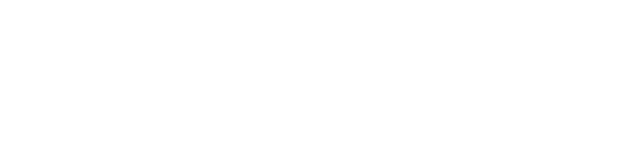
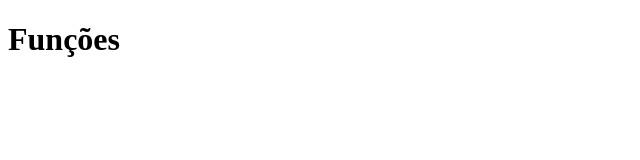
Before and after one commit to Paulohenrique1996/HTML-CSS-JS, a plain HTML site: page aula007/index.html in a window 1280 px wide. Shown: the whole page, without its empty margins (0-640 px from the left). Drawn offline with Linux system fonts and the light colour scheme.

Commit message:
update aula007

```diff
--- a/aula007/index.html
+++ b/aula007/index.html
@@ -4,9 +4,10 @@
     <meta charset="UTF-8">
     <meta http-equiv="X-UA-Compatible" content="IE=edge">
     <meta name="viewport" content="width=device-width, initial-scale=1.0">
-    <title>Document</title>
+    <title>Funções</title>
 </head>
 <body>
-
+    <h1>Funções</h1>
+    <script src="index.js"></script>
 </body>
 </html>
```
Also changed, not shown: aula007/index.js (added).
